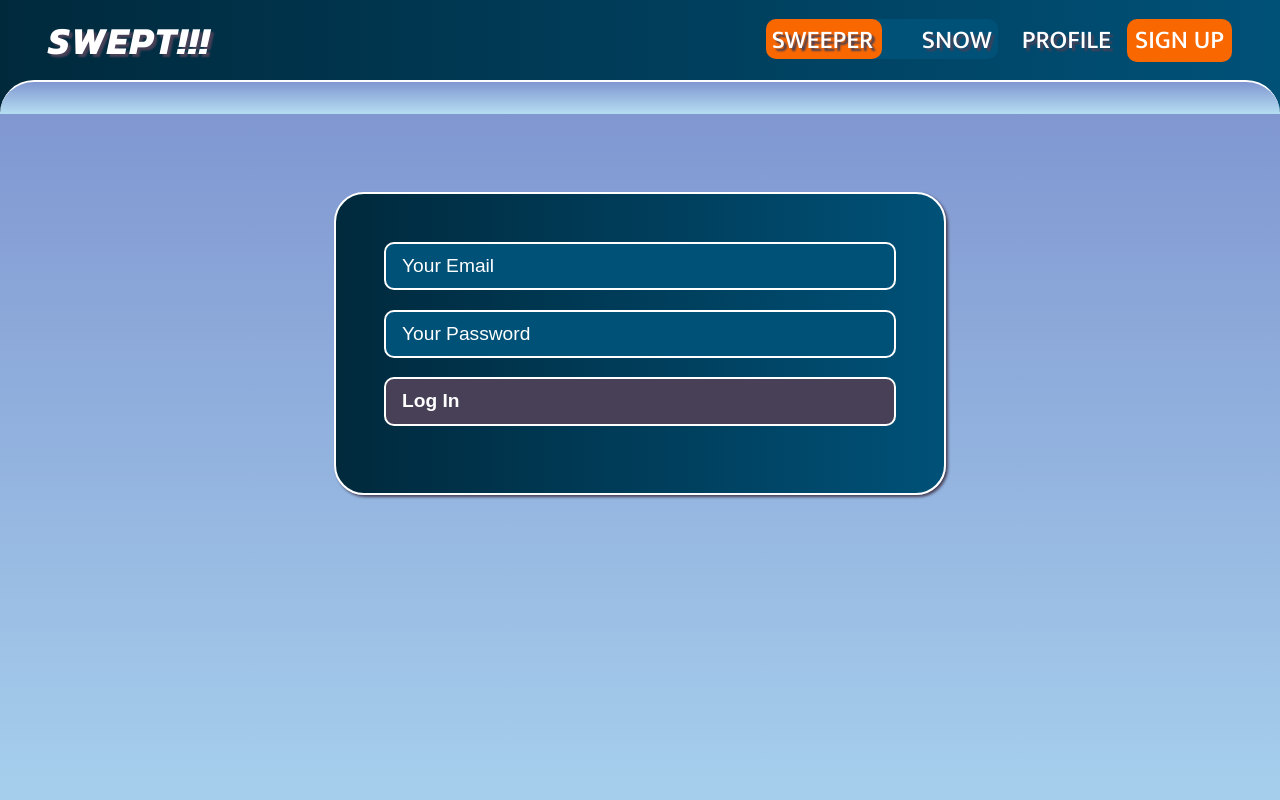
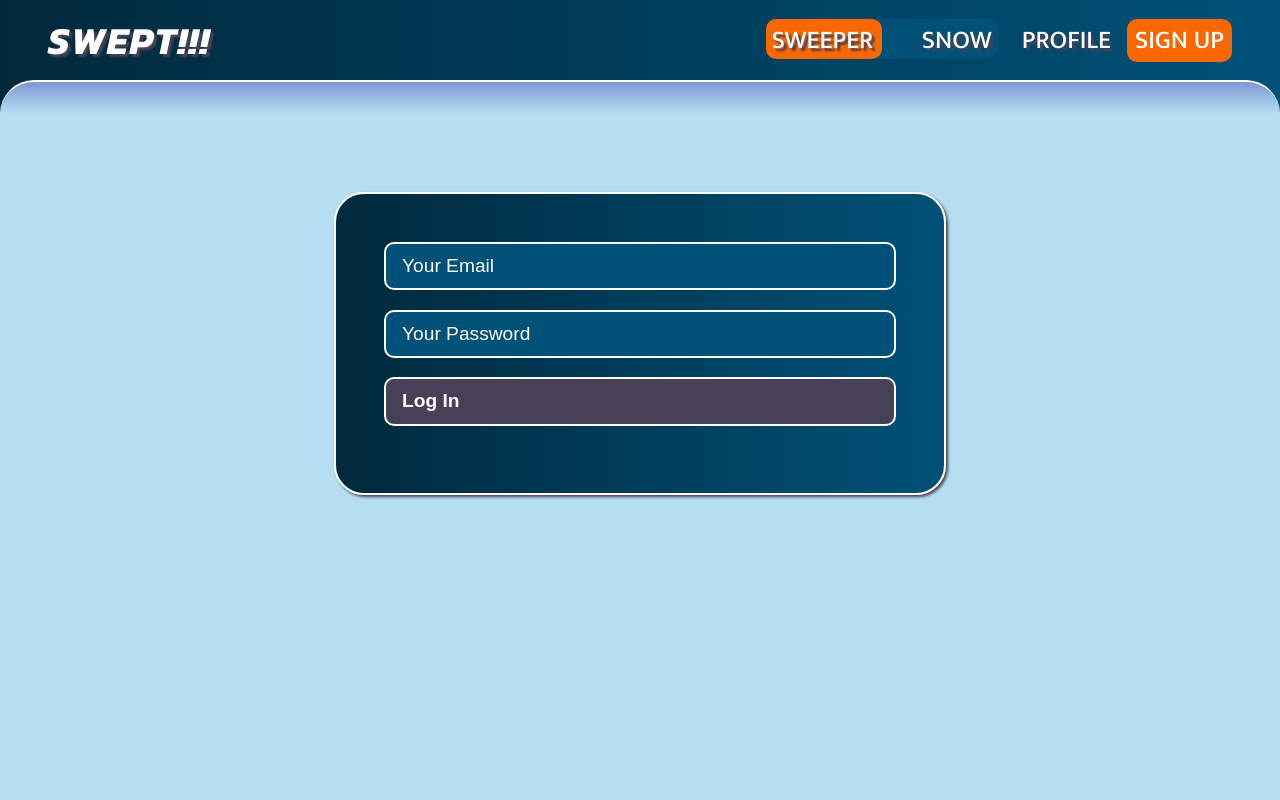
Before and after one commit to elliottdombrowski/SWEPT-02, a React (Create React App) app in the folder client/: page /login in a window 1280 px wide. Shown: the top 800 px of the page. Built offline with nearby package versions, Linux system fonts and the light colour scheme.

Commit message:
edited gradients on all components and pages

```diff
--- a/client/src/components/LoginForm/loginform.css
+++ b/client/src/components/LoginForm/loginform.css
@@ -43,7 +43,7 @@ button {
   flex-direction: column;
   align-items: center;
   padding-top: 5rem;
-  background: linear-gradient(to top, var(--lightblue), var(--med-lightblue));
+  background: linear-gradient(to top, var(--med-lightblue), var(--chi-blue) 20%);
   height: 100vh;
 }
 
--- a/client/src/pages/Snow/snow.css
+++ b/client/src/pages/Snow/snow.css
@@ -36,7 +36,7 @@
   flex-direction: column;
   align-items: center;
   padding-top: 5rem;
-  background: linear-gradient(to top, var(--lightblue), var(--med-lightblue));
+  background: linear-gradient(to top, var(--med-lightblue), var(--chi-blue) 20%);
   height: 100vh;
 }
 
--- a/client/src/pages/Sweeper/sweeper.css
+++ b/client/src/pages/Sweeper/sweeper.css
@@ -44,7 +44,7 @@ button {
   flex-direction: column;
   align-items: center;
   padding-top: 5rem;
-  background: linear-gradient(to top, var(--lightblue), var(--med-lightblue));
+  background: linear-gradient(to top, var(--med-lightblue), var(--chi-blue) 20%);
   height: 100vh;
 }
 
```
